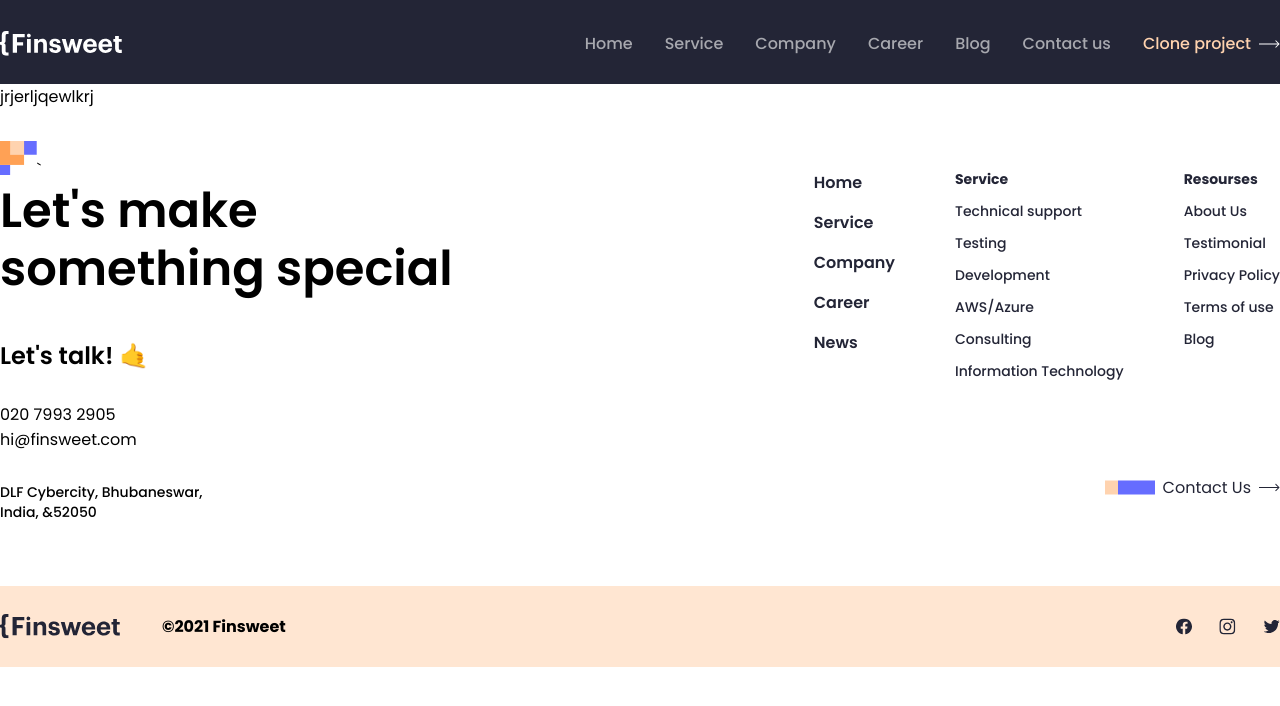
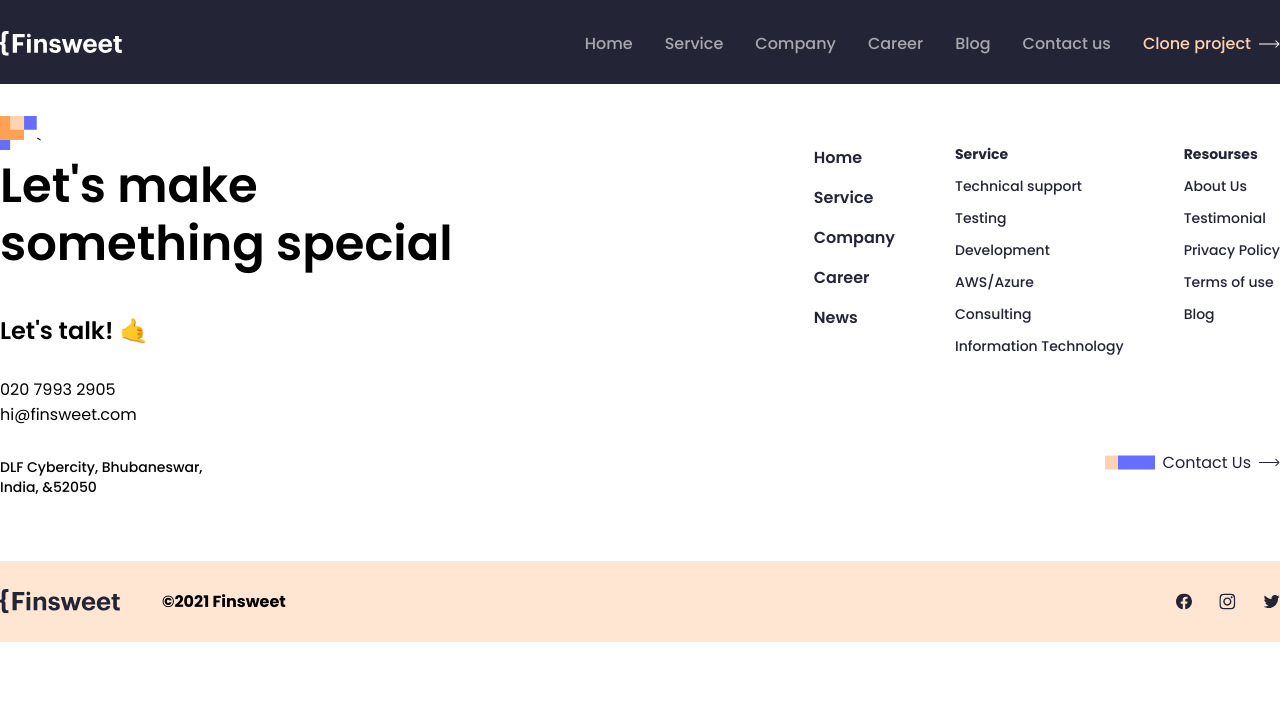
Before and after one commit to Alisher3344/IT-CLASTER, a plain HTML site: page index.html in a window 1280 px wide. Drawn offline with Linux system fonts and the light colour scheme.

Commit message:
fix eror

```diff
--- a/index.html
+++ b/index.html
@@ -41,7 +41,7 @@
         </nav>
       </div>
     </header>
-jrjerljqewlkrj
+
     <footer>
       <div class="container">
         <div class="main_flex">
```
